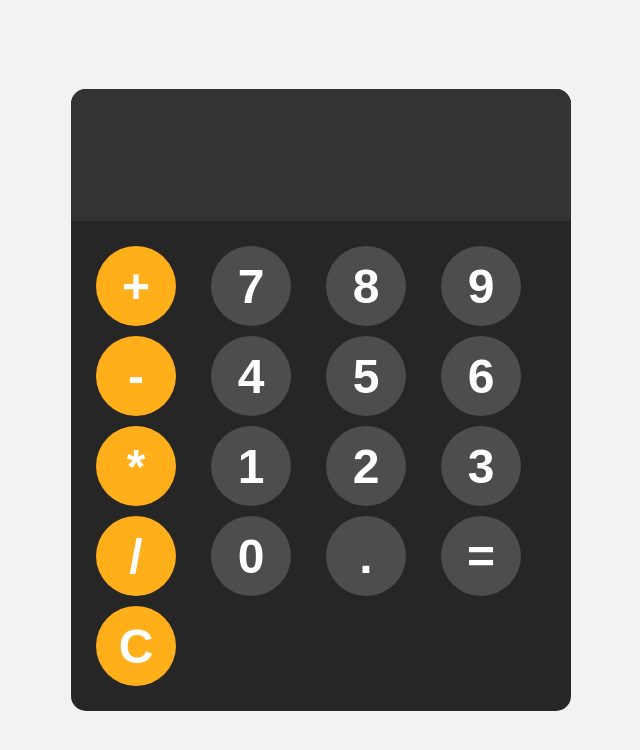
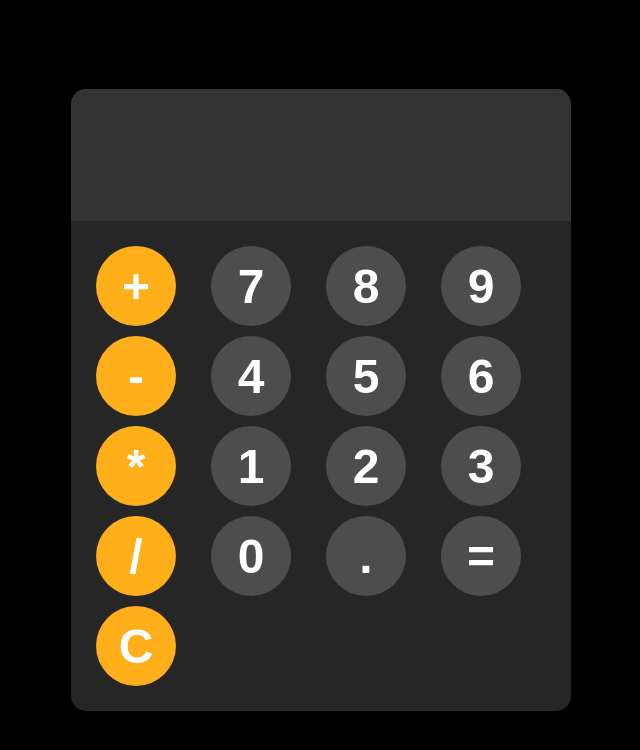
Before and after one commit to umofiah/CalculatorRep., a plain HTML site: page index.html in a window 1280 px wide. Shown: the whole page, without its empty margins (319-959 px from the left). Drawn offline with Linux system fonts and the light colour scheme.

Commit message:
second commit

```diff
--- a/style.css
+++ b/style.css
@@ -4,7 +4,7 @@ body{
     justify-content: center;
     align-items: center;
     height:100vh ;
-    background-color: hsl(0, 0%, 95%);
+    background-color: black;
 }
 
 #calculator{
```
